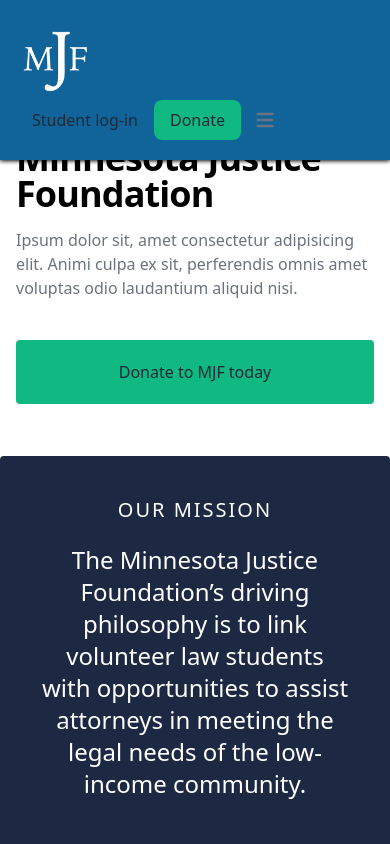
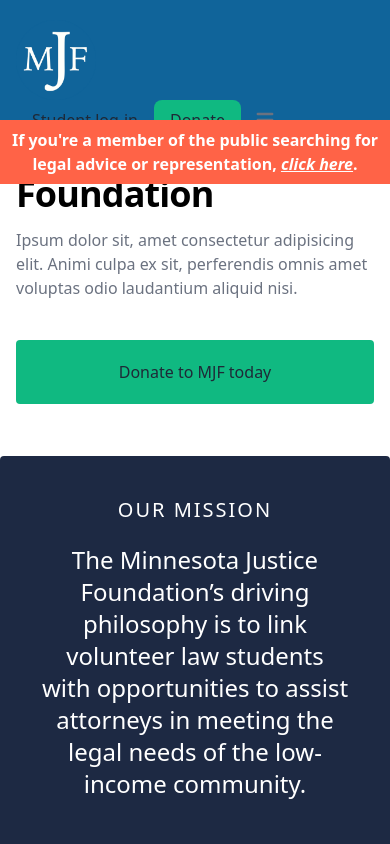
Before and after one commit to johndurso/tr-mjf, a plain HTML site: page index.html in a window 390 px wide. Shown: the top 844 px of the page. Drawn offline with nearby package versions, Linux system fonts and the light colour scheme.

Commit message:
pencil banner on home page

```diff
--- a/index.html
+++ b/index.html
@@ -26,7 +26,7 @@
 </head>
 <body>
     <header class="fixed w-full">
-        <nav class="bg-blue-500 py-5 drop-shadow-sm drop-shadow-black">
+        <nav class="bg-blue-500 py-5">
             <div class="flex flex-wrap items-center justify-between max-w-screen-xl px-4 mx-auto">
                 <a href="#" class="flex items-center">
                     <img src="./images/mjf-logo-circle.png" class="h-20 mr-3" alt="Minnesota Justice Foundation Logo" />
@@ -161,7 +161,8 @@
 
 
     <!-- Start block -->
-    <section class="bg-white dark:bg-gray-900 pt-15 pb-5">
+    <div class="block w-full bg-red-500 fixed left-0 py-2 font-bold text-center text-white" style="top: 120px;">If you're a member of the public searching for legal advice or representation, <a class="text-white underline italic hover:text-gray-200" target="_blank" href="https://www.lawhelpmn.org/">click here</a>.</div>
+    <section class="bg-white dark:bg-gray-900 pt-15 pb-5 md:pt-25 sm:pt-50">
         <div class="grid max-w-screen-xl px-4 pt-20 pb-8 mx-auto lg:gap-8 xl:gap-0 lg:py-16 lg:grid-cols-12 lg:pt-28">
             <div class="mr-auto place-self-center lg:col-span-7">
                 <h1 class="max-w-2xl mb-4 text-4xl font-extrabold leading-none tracking-tight md:text-5xl xl:text-6xl dark:text-white">Minnesota Justice Foundation</h1>
--- a/input.css
+++ b/input.css
@@ -15,4 +15,6 @@
     --color-green-600: #059669;
     --color-green-700: #047857;
     --color-green-800: #065F46;
+
+    --color-red-500: tomato;
 }
```
Also changed, not shown: output.css.
